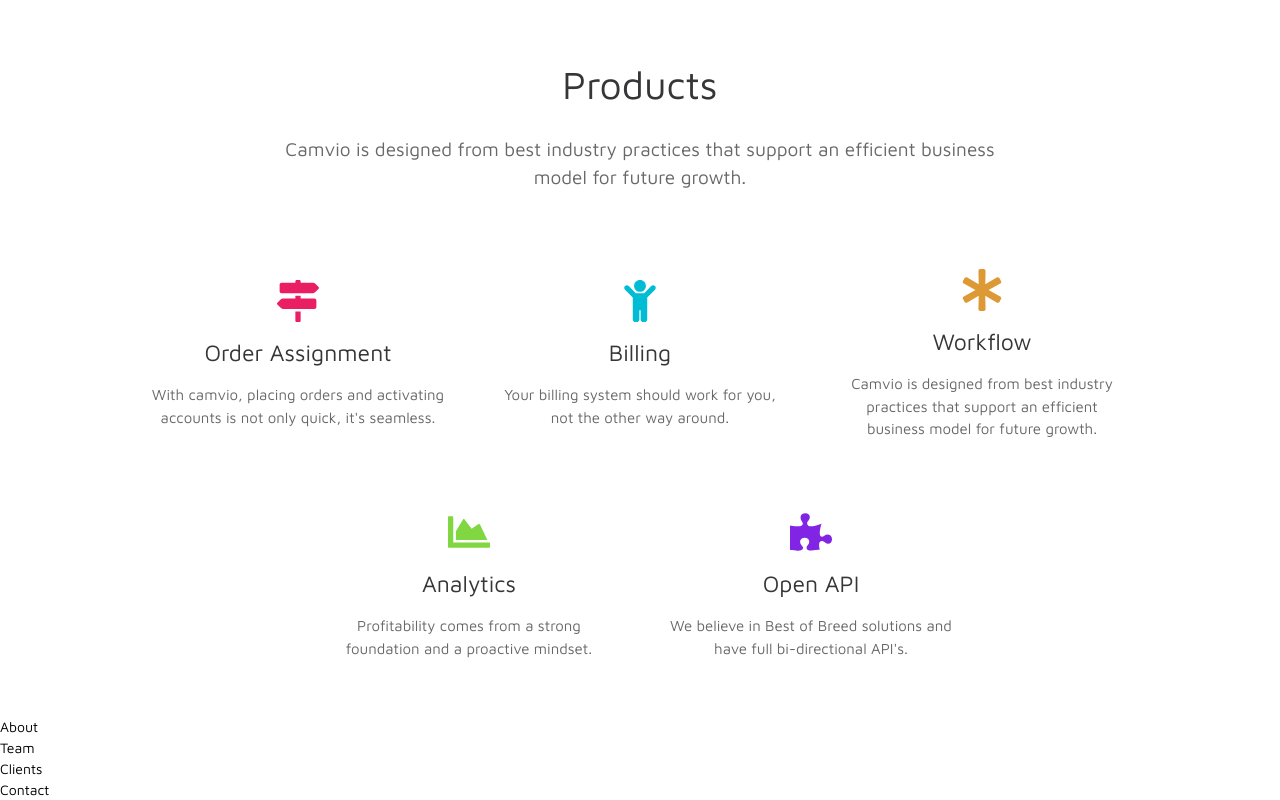
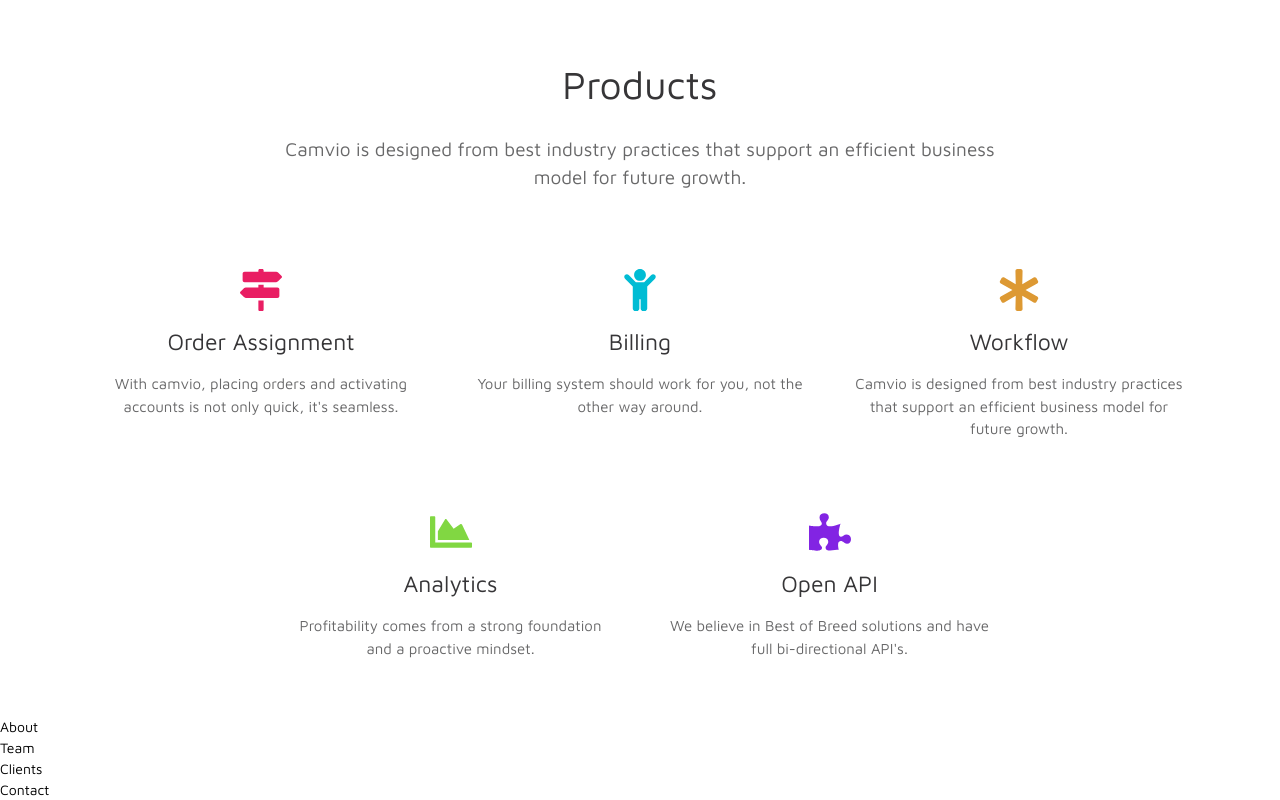
Before and after one commit to JadenFicklin/camvio-clone, a React (Vite) app: page / in a window 1280 px wide. Shown: the part 842-1642 px from the top of the page. Built offline with nearby package versions, Linux system fonts and the light colour scheme.

Commit message:
small fixes to products spacing

```diff
--- a/src/components/Products.tsx
+++ b/src/components/Products.tsx
@@ -11,9 +11,9 @@
             efficient business model for future growth.
           </h3>
         </div>
-        <div className="flex flex-wrap justify-center max-w-[1100px]  mx-auto my-6">
+        <div className="flex flex-wrap justify-center max-w-[1200px]  mx-auto my-6">
           {products.map((item) => (
-            <div className="text-center flex flex-wrap justify-center max-w-[293px] flex-col items-center mx-7 my-10">
+            <div className="text-center flex justify-start max-w-[330px] flex-col items-center mx-7 my-10 ">
               <div className="size-12">{item.icon}</div>
               <div className="text-[23px] text-max py-4">{item.name}</div>
               <div className="text-[15px] text-max text-opacity-75">
```
